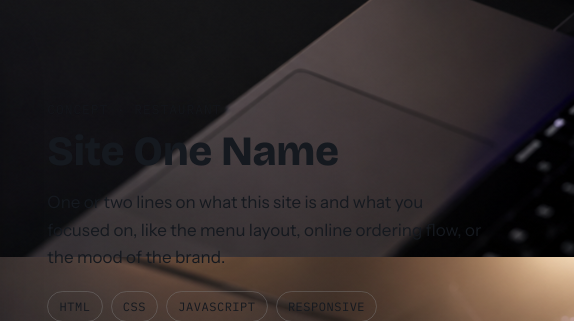
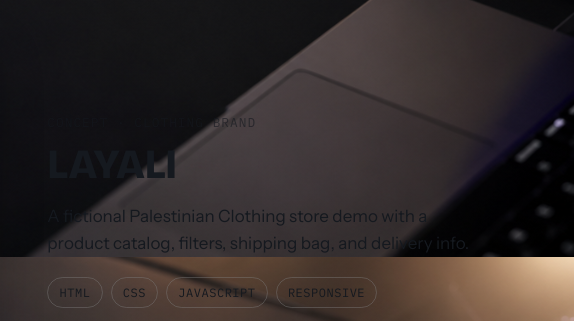
Before and after one commit to michaelfadi163-netizen/Fadi-Michael-Portfolio, a plain HTML site: page project-nine.html in a window 1280 px wide. Shown: the part 543-864 px from the top of the page, 706-1280 px from the left. Drawn offline with nearby package versions, Linux system fonts and the light colour scheme.

Commit message:
Change Site One to a Clothing Brand concept
Updated site type and name for Site One to reflect a clothing brand. Revised site description to provide details about the fictional store.

```diff
--- a/project-nine.html
+++ b/project-nine.html
@@ -75,10 +75,10 @@
           <img src="images/project-nine/site-one.jpg" alt="Homepage of Site One concept website" loading="lazy" />
         </a>
         <div class="site-info">
-          <p class="site-type mono">Concept · Restaurant</p>
-          <h2 class="site-name">Site One Name</h2>
+          <p class="site-type mono">Concept · Clothing Brand </p>
+          <h2 class="site-name">LAYALI</h2>
           <p class="site-desc">
-            One or two lines on what this site is and what you focused on, like the menu layout, online ordering flow, or the mood of the brand.
+            A fictional Palestinian Clothing store demo with a product catalog, filters, shipping bag, and delivery info.
           </p>
           <ul class="site-tags mono">
             <li>HTML</li><li>CSS</li><li>JavaScript</li><li>Responsive</li>
```
